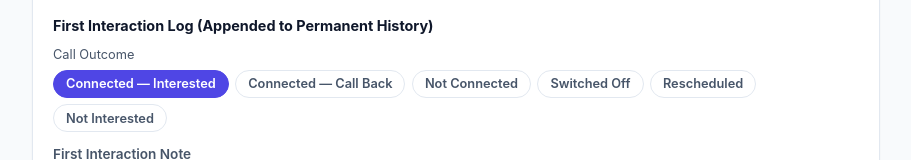
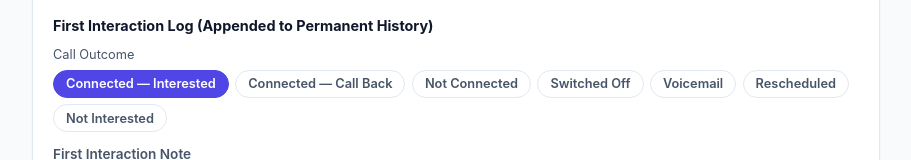
Before and after one commit to SubhamSaha8688/lead-management-crm, a React (Vite) app in the folder frontend/: page /add in a window 1280 px wide. Shown: the part 1686-1846 px from the top of the page, without its empty margins (184-1095 px from the left). Built offline with nearby package versions, Linux system fonts and the light colour scheme; no server answers.

Commit message:
Add Voicemail call outcome option to AddLead and LeadDetail

```diff
--- a/frontend/src/pages/AddLead.jsx
+++ b/frontend/src/pages/AddLead.jsx
@@ -300,6 +300,7 @@ export default function AddLead({ onLeadAdded }) {
     "Connected — Call Back",
     "Not Connected",
     "Switched Off",
+    "Voicemail",
     "Rescheduled",
     "Not Interested"
   ];
--- a/frontend/src/pages/LeadDetail.jsx
+++ b/frontend/src/pages/LeadDetail.jsx
@@ -350,6 +350,7 @@ export default function LeadDetail({ onDataChange }) {
     "Connected — Call Back",
     "Not Connected",
     "Switched Off",
+    "Voicemail",
     "Rescheduled",
     "Not Interested"
   ];
```
